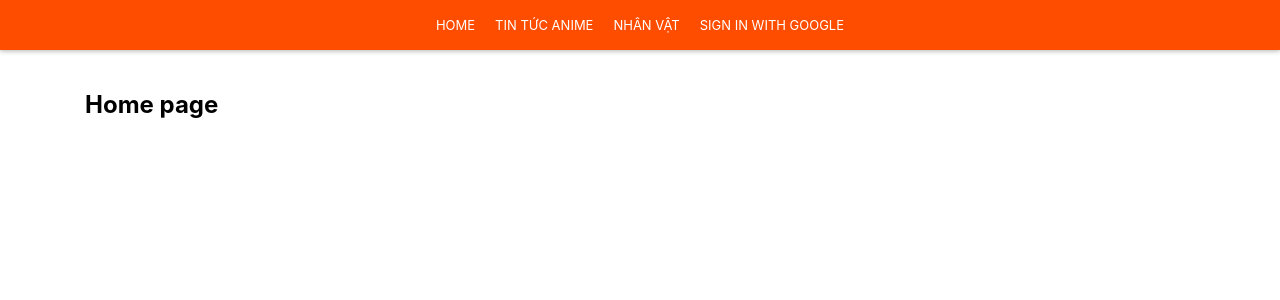
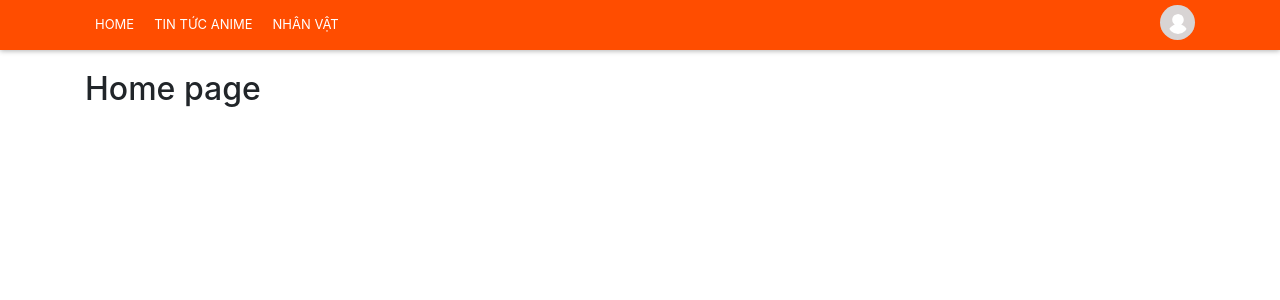
Before and after one commit to hong-duy/react-login, a React (Create React App) app: page / in a window 1280 px wide. Shown: the top 300 px of the page. Built offline with nearby package versions, Linux system fonts and the light colour scheme.

Commit message:
Login google

```diff
--- a/package.json
+++ b/package.json
@@ -10,9 +10,11 @@
     "@types/node": "^12.0.0",
     "@types/react-dom": "^16.9.0",
     "@types/react-router-dom": "^5.1.5",
+    "bootstrap": "^4.5.0",
     "node-sass": "^4.14.1",
     "react": "^16.13.1",
     "react-dom": "^16.13.1",
+    "react-google-login": "^5.1.21",
     "react-router-dom": "^5.2.0",
     "react-scripts": "3.4.1",
     "typescript": "~3.7.2"
--- a/src/api/HandleRequest.tsx
+++ b/src/api/HandleRequest.tsx
@@ -48,8 +48,8 @@ export async function fetchData(URL: string, method: string = 'GET', body?: obje
     return HandleResponse(result);
 }
 
-export async function loginCallback(driver: string, param: string) {
-    return await fetchData(`${CONFIG.API_AUTH_CALLBACK}/${driver}${param}`);
+export async function loginCallback(driver: string, body?: object) {
+    return await fetchData(`${CONFIG.API_AUTH_CALLBACK}/${driver}`, 'POST', body);
 }
 
 /**
--- a/src/components/animes/New.tsx
+++ b/src/components/animes/New.tsx
@@ -1,6 +1,5 @@
 import React from 'react';
 import logo from "../../logo.svg";
-import '../../App.css';
 import '../../styles/Items.scss';
 import { useState, useEffect } from "react";
 import CONFIG from '../../configs/config';
--- a/src/components/layout/Nav.tsx
+++ b/src/components/layout/Nav.tsx
@@ -1,25 +1,51 @@
 import React, { useContext } from 'react';
 import { Link } from 'react-router-dom';
 import '../../styles/Menu.scss';
-import CONFIG from '../../configs/config';
+import avatar from "../../images/avatar.svg";
 import { AuthContext } from '../../reducers/Auth';
+import { GoogleLogin } from 'react-google-login';
+import { loginCallback } from '../../api/HandleRequest';
+
 
 export default function Nav() {
   const { state, dispatch } = useContext(AuthContext);
+  const isAuthenticated = Boolean(localStorage.getItem("isAuthenticated"));
+
+  async function responseGoogleSuccess(response: any) {
+    const res = await loginCallback('google', { identity_token: response.accessToken });
+    dispatch({ type: "LOGIN", payload: res.result });
+  }
+
+  const responseGoogleFailure = (response: any) => {
+    console.log(response);
+  }
 
   console.log('%c RENDER NAVBAR', 'color: orange; font-size: 20px')
   return (
     <nav className="navbar nav-tick">
+      <div className="container">
         <ul className="nav-menu">
           <li><Link to='/' className="item">Home</Link></li>
           <li><Link to='/tin-tuc-anime' className="item">Tin tức anime</Link></li>
           <li><Link to='/nhan-vat' className="item">Nhân vật</Link></li>
           {
-          state.isAuthenticated ?
-            <li><span onClick={() => dispatch({ type: "LOGOUT" })}>Email: {state.user.email}</span></li> :
-            <li><a className="item" href={CONFIG.GOOGLE_LOGIN_URL}>Sign in with Google</a></li>
+            state.isAuthenticated || isAuthenticated ?
+              <li className="login"><button onClick={() => dispatch({ type: "LOGOUT" })}><img src={state.user.profile_url} alt=""/></button></li> :
+              <li className="login">
+                <GoogleLogin
+                  clientId="650068002981-iivventkbtgnqjfl1cso0vs2upvkkt9t.apps.googleusercontent.com"
+                  render={renderProps => (
+                    <button onClick={renderProps.onClick} disabled={renderProps.disabled}><img src={avatar} alt="" /></button>
+                  )}
+                  onSuccess={responseGoogleSuccess}
+                  onFailure={responseGoogleFailure}
+                  className="loginBtn loginBtn--google"
+                  prompt="select_account"
+                />
+              </li>
           }
         </ul>
+      </div>
     </nav>
   )
 }
--- a/src/components/login/google.tsx
+++ b/src/components/login/google.tsx
@@ -13,7 +13,7 @@ export default function LoginGoogle() {
     useEffect(() => {
         async function login() {
             console.log(location.search)
-            const res = await loginCallback('google', location.search);
+            const res = await loginCallback('google', {a: "bb"});
             if (res.isError) {
                 return dispatchUser({ type: "LOGIN_FAIL", payload: res.message });
             }
--- a/src/configs/config.tsx
+++ b/src/configs/config.tsx
@@ -1,7 +1,7 @@
 const CONFIG = {
     GOOGLE_LOGIN_URL: 'https://accounts.google.com/o/oauth2/auth?client_id=650068002981-iivventkbtgnqjfl1cso0vs2upvkkt9t.apps.googleusercontent.com&redirect_uri=https://localhost:3000/auth/google&scope=openid profile email&response_type=code&access_type=offline&prompt=consent+select_account',
     API_POST: 'https://tinanime.com/api/news/?offset=12&limit=10',
-    API_AUTH_CALLBACK: '/api/auth/callback',
+    API_AUTH_CALLBACK: '/api/authentication',
     API_NEWS: 'https://tinanime.com/api/news/'
 }
 
--- a/src/index.css
+++ /dev/null
@@ -1,13 +0,0 @@
-body {
-  margin: 0;
-  font-family: -apple-system, BlinkMacSystemFont, 'Segoe UI', 'Roboto', 'Oxygen',
-    'Ubuntu', 'Cantarell', 'Fira Sans', 'Droid Sans', 'Helvetica Neue',
-    sans-serif;
-  -webkit-font-smoothing: antialiased;
-  -moz-osx-font-smoothing: grayscale;
-}
-
-code {
-  font-family: source-code-pro, Menlo, Monaco, Consolas, 'Courier New',
-    monospace;
-}
--- a/src/App.css
+++ b/src/index.scss
@@ -1,3 +1,19 @@
+@import '~bootstrap/scss/bootstrap.scss';
+
+body {
+  margin: 0;
+  font-family: -apple-system, BlinkMacSystemFont, 'Segoe UI', 'Roboto', 'Oxygen',
+    'Ubuntu', 'Cantarell', 'Fira Sans', 'Droid Sans', 'Helvetica Neue',
+    sans-serif;
+  -webkit-font-smoothing: antialiased;
+  -moz-osx-font-smoothing: grayscale;
+}
+
+code {
+  font-family: source-code-pro, Menlo, Monaco, Consolas, 'Courier New',
+    monospace;
+}
+
 .App {
   text-align: center;
 }
--- a/src/index.tsx
+++ b/src/index.tsx
@@ -1,6 +1,6 @@
 import React from 'react';
 import ReactDOM from 'react-dom';
-import './index.css';
+import './index.scss';
 import AppRoute from './Route';
 import * as serviceWorker from './serviceWorker';
 
--- a/src/reducers/Auth.tsx
+++ b/src/reducers/Auth.tsx
@@ -14,6 +14,7 @@ export function userReducer(state: Login, action: any) {
     case "LOGIN":
       localStorage.setItem("user", JSON.stringify(action.payload.user));
       localStorage.setItem("token", JSON.stringify(action.payload.token));
+      localStorage.setItem("isAuthenticated", "true");
       return {
         isAuthenticated: true,
         user: action.payload.user,
--- a/src/styles/Items.scss
+++ b/src/styles/Items.scss
@@ -15,15 +15,6 @@ body {
 .mb-50 {
     margin-bottom: 50px;
     text-align: center;
-}
-
-.container {
-    width: 100%;
-    padding-right: 15px;
-    padding-left: 15px;
-    margin-right: auto;
-    margin-left: auto;
-    max-width: 1140px;
 }
 
 .list-items {
--- a/src/styles/Menu.scss
+++ b/src/styles/Menu.scss
@@ -14,9 +14,29 @@
     background: #ff4d00;
     width: 100%;
     height: 50px;
+    padding: 0;
     box-shadow: 0 1px 5px rgba(0,0,0,.3);
     transition: all 0.5s;
     z-index: 1031;
+
+    .login {
+        margin-left: auto;
+        height: 50px;
+
+        &>button {
+            border: 0;
+            border-radius: 51px;
+            background: #d8d4d4;
+            width: 35px;
+            height: 35px;
+            line-height: 30px;
+            padding: 0;
+            img {
+                border-radius: 30px;
+                max-width: 100%;
+            }
+        }
+    }
 }
 
 .affix {
@@ -28,12 +48,13 @@
 }
 
 .nav-menu {
+    display: flex;
+    align-items: center;
+    width: 100%;
     height: 50px;
     list-style: none;
     margin: 0;
     padding: 0;
-    text-align: center;
-    padding: 0 100px;
 }
 
 .nav-menu li {
```
Also changed, not shown: src/images/avatar.svg (added), 1 other file (tests, documents, lock files or other folders). Lines whose indentation alone changed are shown as unchanged.
